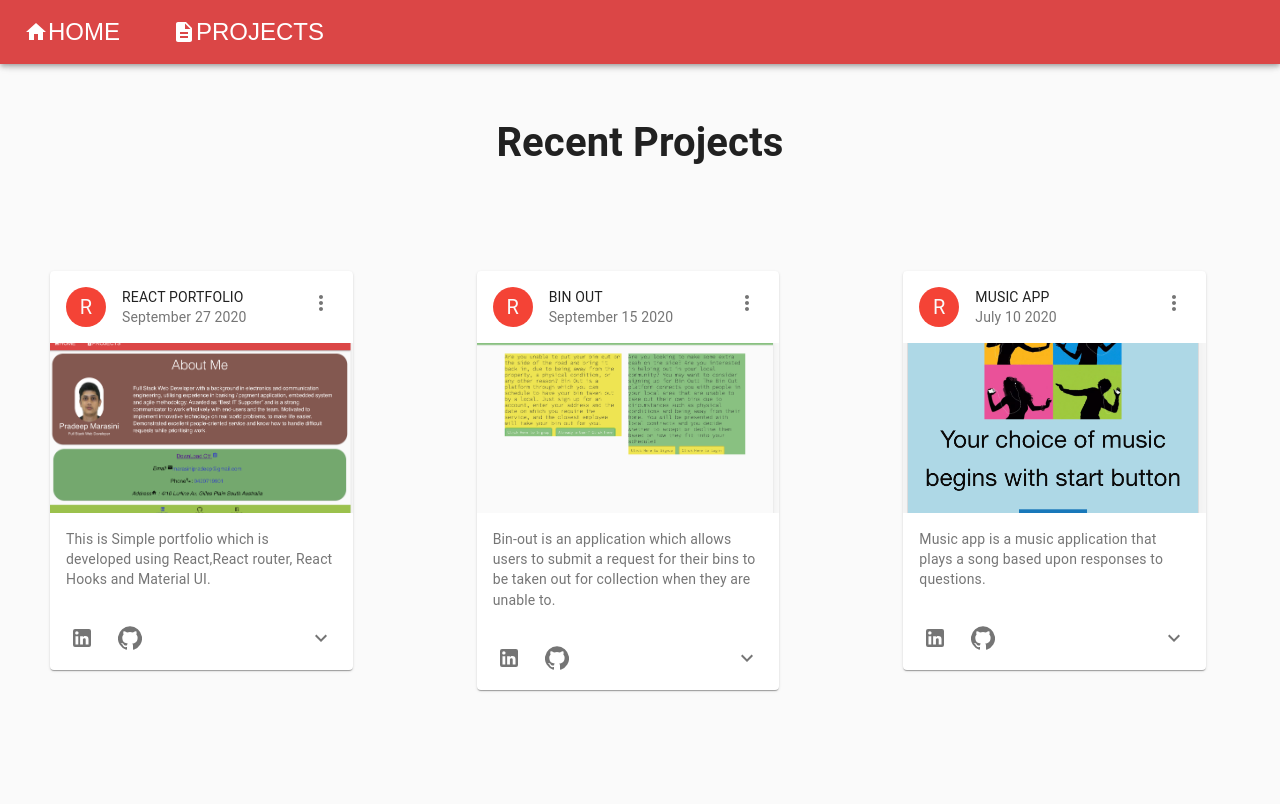
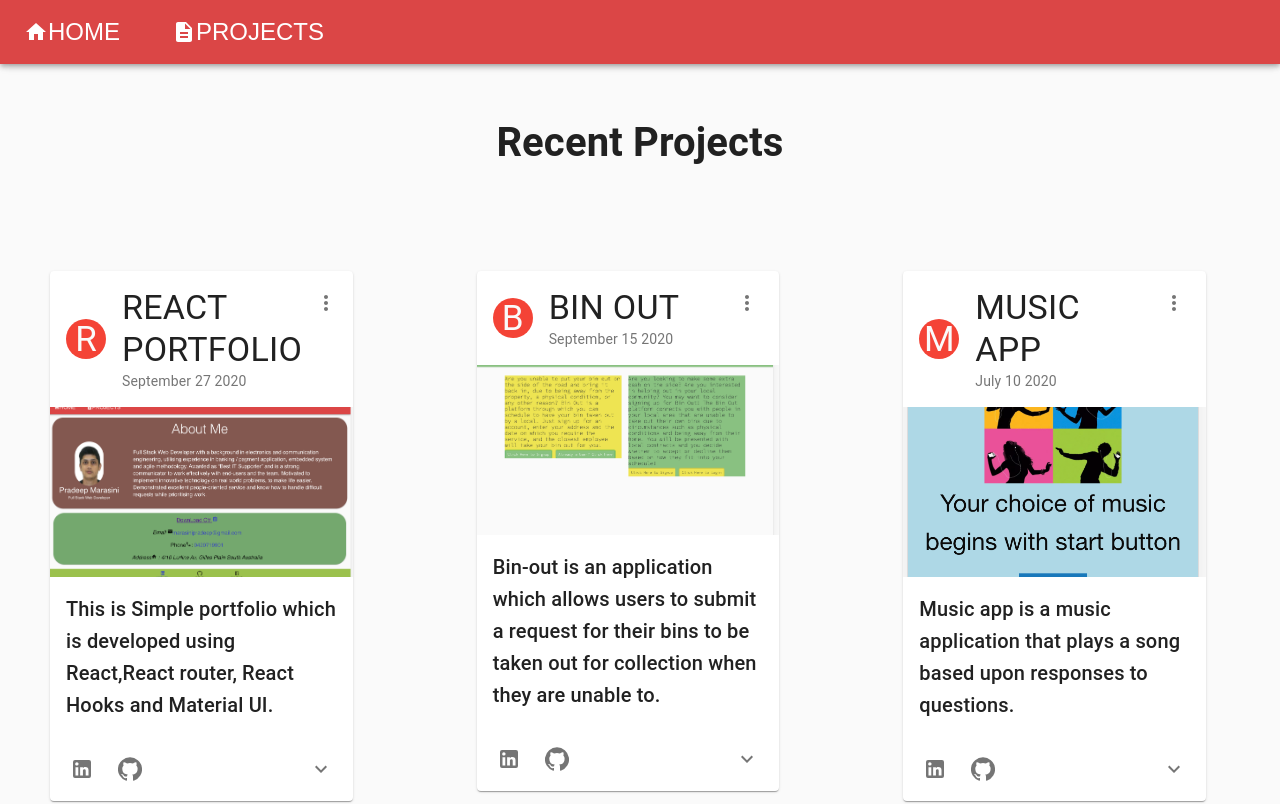
Before and after one commit to marasinipradeep/pradeep-marasini-react-portfolio, a React (Create React App) app in the folder portfolio/: page /projects in a window 1280 px wide. Shown: the top 804 px of the page. Built offline with nearby package versions, Linux system fonts and the light colour scheme.

Commit message:
Increased font size and added dynamic character avatar

```diff
--- a/portfolio/src/Components/Cards/Cards.js
+++ b/portfolio/src/Components/Cards/Cards.js
@@ -1,18 +1,8 @@
 import React, { useEffect } from 'react';
 import { makeStyles } from '@material-ui/core/styles';
 import clsx from 'clsx';
-import Card from '@material-ui/core/Card';
-import CardHeader from '@material-ui/core/CardHeader';
-import CardMedia from '@material-ui/core/CardMedia';
-import CardContent from '@material-ui/core/CardContent';
-import CardActions from '@material-ui/core/CardActions';
-import Collapse from '@material-ui/core/Collapse';
-import Avatar from '@material-ui/core/Avatar';
-import IconButton from '@material-ui/core/IconButton';
-import Typography from '@material-ui/core/Typography';
+import { Card, CardHeader, CardMedia, CardContent, CardActions, Collapse, Avatar, IconButton, Typography } from '@material-ui/core';
 import { red } from '@material-ui/core/colors';
-import FavoriteIcon from '@material-ui/icons/Favorite';
-import ShareIcon from '@material-ui/icons/Share';
 import ExpandMoreIcon from '@material-ui/icons/ExpandMore';
 import MoreVertIcon from '@material-ui/icons/MoreVert';
 import { LinkedIn, GitHub, Facebook } from '@material-ui/icons';
@@ -24,7 +14,6 @@ const useStyles = makeStyles((theme) => ({
     root: {
         maxWidth: 345,
         margin: "50px"
-
     },
     media: {
         height: 0,
@@ -42,9 +31,7 @@ const useStyles = makeStyles((theme) => ({
     },
     avatar: {
         backgroundColor: red[500],
-    },
-    newCard: {
-        marginTop: "20px"
+        fontSize: "35px"
     }
 }));
 
@@ -52,10 +39,8 @@ const useStyles = makeStyles((theme) => ({
 
 export default function Cards() {
 
+    //importing useProject context
     const [state, dispatch] = useProjectsContext();
-    console.log("inside Cards")
-    console.log(state)
-
     const classes = useStyles();
     const [expanded, setExpanded] = React.useState(false);
 
@@ -67,7 +52,7 @@ export default function Cards() {
         <>
             {state.length ? (
                 <div>
-                    {/* <Card className={classes.root}> */}
+
                     <Grid item xs container spacing={3} >
                         {state.map((project, i) => (
 
@@ -75,9 +60,11 @@ export default function Cards() {
                                 <Card className={classes.root}>
                                     <CardHeader
                                         avatar={<Avatar aria-label="recipe"
-                                            className={classes.avatar}>R</Avatar>}
+                                            className={classes.avatar}>{project.fields.projectName.charAt(0)}</Avatar>}
                                         action={<IconButton aria-label="settings"><MoreVertIcon /></IconButton>}
+                                        titleTypographyProps={{variant:"h4"}}
                                         title={project.fields.projectName}
+                                        subheaderTypographyProps={{variant:"subheader"}}
                                         subheader={project.fields.date}
                                     />
 
@@ -91,7 +78,7 @@ export default function Cards() {
                                         </div>
                                     ))}
                                     <CardContent>
-                                        <Typography variant="body2" color="textSecondary" component="p">
+                                        <Typography variant="h6" color="textPrimary" component="p">
                                             {project.fields.description}
                                         </Typography>
                                     </CardContent>
@@ -103,6 +90,7 @@ export default function Cards() {
                                             className={clsx(classes.expand, {
                                                 [classes.expandOpen]: expanded,
                                             })}
+
                                             onClick={handleExpandClick}
                                             aria-expanded={expanded}
                                             aria-label="show more"
--- a/portfolio/src/Components/Utils/ProjectsContext.js
+++ b/portfolio/src/Components/Utils/ProjectsContext.js
@@ -1,12 +1,11 @@
 import React, { createContext, useReducer, useContext } from 'react'
-import API from "./API"
+import DATA from "./API"
 
 const ProjectsContext = createContext();
 const { Provider } = ProjectsContext;
 
 const reducer = (state, action) => {
-   console.log("API");
-   console.log(API)
+
     switch (action.type) {
         case "loadAndSet":
             return {
@@ -27,7 +26,7 @@ const reducer = (state, action) => {
 
 function ProjectsProvider({ value = [], ...props }) {
 
-    const [state, dispatch] = useReducer(reducer,API )
+    const [state, dispatch] = useReducer(reducer,DATA )
 
     return <Provider value={[state, dispatch]}{...props} />
 }
```
